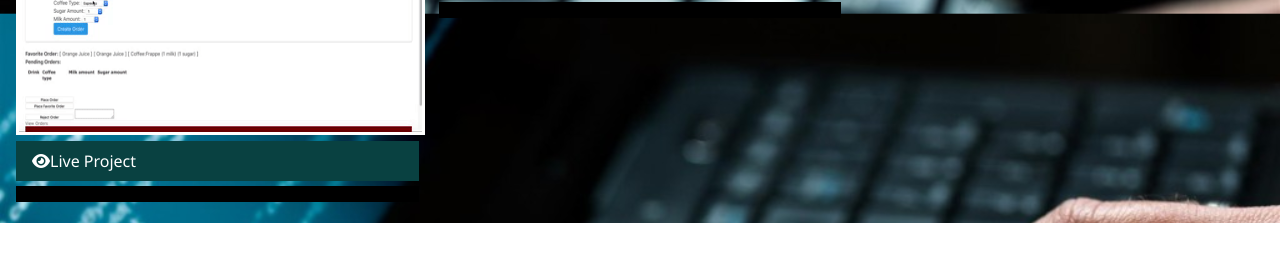
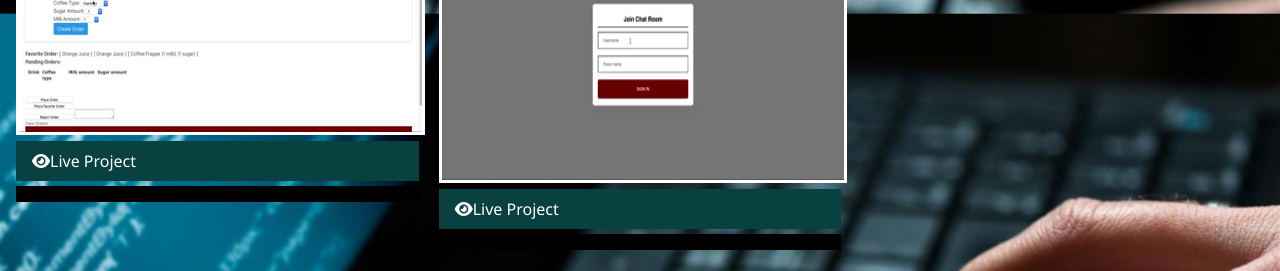
Before and after one commit to Apepke/my_portfolio, a plain HTML site: page index.html in a window 1280 px wide. Shown: the part 840-1111 px from the top of the page. Before the commit the page ends 1063 px from the top, so only its background shows below. Drawn offline with Linux system fonts and the light colour scheme.

Commit message:
changes to gif

```diff
--- a/index.html
+++ b/index.html
@@ -103,7 +103,7 @@
         <div class="item">
           <h1 class ="sm-heading">Chat Room Application (React , Node.js, Socket.io)</h1>
           <a href="https://60612c67c78bfb83b5a569ae--stoic-mayer-cdfaed.netlify.app/">
-            <img src="img/chatroom.gif" alt="Project" />
+            <img src="img/chat-room.gif" alt="Project" />
           </a>
           <a href="https://60612c67c78bfb83b5a569ae--stoic-mayer-cdfaed.netlify.app/" class="btn-light">
             <i class="fas fa-eye"></i>Live Project
```
